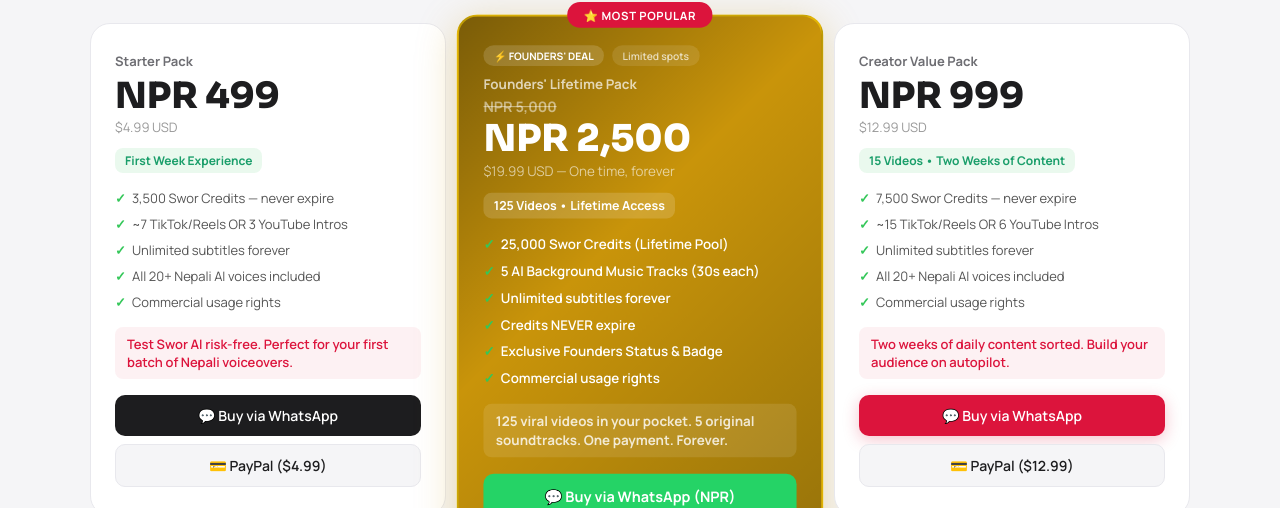
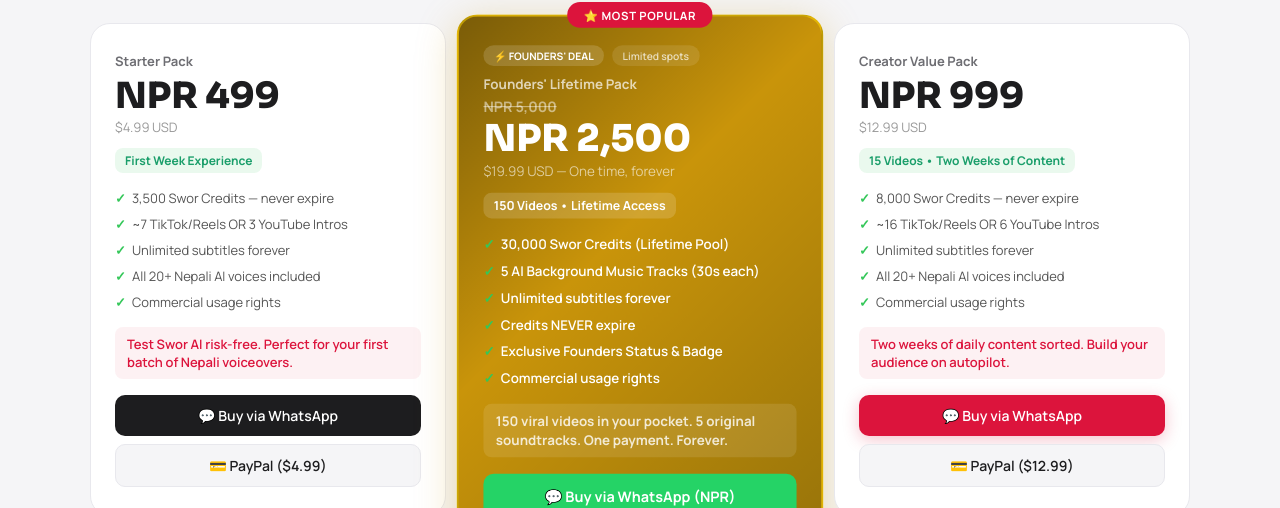
Before and after one commit to avashshrestha89/nepali-ai-tools, a Next.js app: page / in a window 1280 px wide. Shown: the part 5113-5621 px from the top of the page. Built offline with nearby package versions, Linux system fonts and the light colour scheme.

Commit message:
Update index.js

```diff
--- a/pages/index.js
+++ b/pages/index.js
@@ -830,17 +830,17 @@
     <div style={{fontFamily:'Sora,sans-serif',fontSize:36,fontWeight:800,color:'#fff',lineHeight:1,marginBottom:4}}>NPR 2,500</div>
     <div style={{fontSize:13,color:'rgba(255,255,255,.6)',marginBottom:12}}>$19.99 USD — One time, forever</div>
     <div style={{display:'inline-flex',alignItems:'center',gap:6,background:'rgba(255,255,255,.15)',borderRadius:8,padding:'4px 10px',fontSize:12,fontWeight:700,color:'#fff',marginBottom:16}}>
-      125 Videos • Lifetime Access
+      150 Videos • Lifetime Access
     </div>
     <div style={{display:'flex',flexDirection:'column',gap:8,marginBottom:16}}>
-      {['25,000 Swor Credits (Lifetime Pool)','5 AI Background Music Tracks (30s each)','Unlimited subtitles forever','Credits NEVER expire','Exclusive Founders Status & Badge','Commercial usage rights'].map(f=>(
+      {['30,000 Swor Credits (Lifetime Pool)','5 AI Background Music Tracks (30s each)','Unlimited subtitles forever','Credits NEVER expire','Exclusive Founders Status & Badge','Commercial usage rights'].map(f=>(
         <div key={f} style={{fontSize:13,color:'#fff',display:'flex',alignItems:'flex-start',gap:6,fontWeight:600}}>
           <span style={{color:'#34C759',fontWeight:700,flexShrink:0}}>✓</span> {f}
         </div>
       ))}
     </div>
     <div style={{fontSize:13,fontWeight:700,color:'rgba(255,255,255,.8)',marginBottom:16,background:'rgba(255,255,255,.1)',padding:'8px 12px',borderRadius:8}}>
-      125 viral videos in your pocket. 5 original soundtracks. One payment. Forever.
+      150 viral videos in your pocket. 5 original soundtracks. One payment. Forever.
     </div>
     <div style={{display:'flex',flexDirection:'column',gap:8}}>
       <a href="https://wa.me/19255379425?text=Hi! I want to buy the Swor AI Founders Lifetime Pack (NPR 2,500 / $19.99 USD). Nepal: eSewa/Khalti. International: PayPal @sworai, Venmo @TwentyfourAS, Zelle AVASHSHRESTHAUSA@GMAIL.COM. Please confirm."
@@ -864,7 +864,8 @@
       15 Videos • Two Weeks of Content
     </div>
     <div style={{display:'flex',flexDirection:'column',gap:8,marginBottom:16}}>
-      {['7,500 Swor Credits — never expire','~15 TikTok/Reels OR 6 YouTube Intros','Unlimited subtitles forever','All 20+ Nepali AI voices included','Commercial usage rights'].map(f=>(
+      {['8,000 Swor Credits — never expire',
+'~16 TikTok/Reels OR 6 YouTube Intros','Unlimited subtitles forever','All 20+ Nepali AI voices included','Commercial usage rights'].map(f=>(
         <div key={f} style={{fontSize:13,color:'#555',display:'flex',alignItems:'flex-start',gap:6}}>
           <span style={{color:'#34C759',fontWeight:700,flexShrink:0}}>✓</span> {f}
         </div>
```
